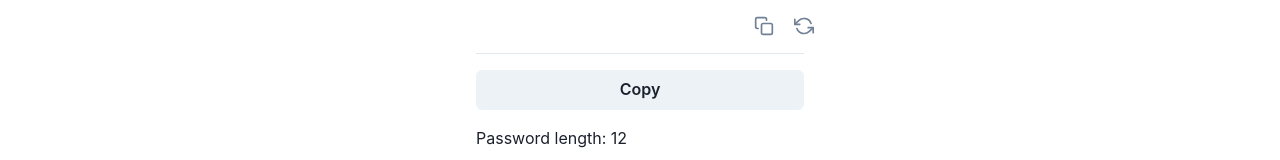
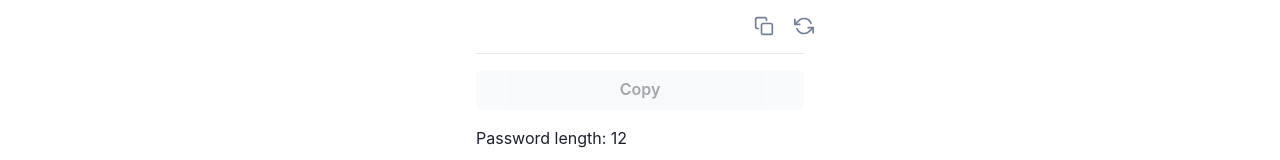
Before and after one commit to kristenprescott/password-generator, a React (Create React App) app: page / in a window 1280 px wide. Shown: the part 370-530 px from the top of the page. Built offline with nearby package versions, Linux system fonts and the light colour scheme.

Commit message:
disable copy btn is no pw generated

```diff
--- a/src/components/Display.tsx
+++ b/src/components/Display.tsx
@@ -129,7 +129,9 @@ export const Display = (): JSX.Element => {
         </InputGroup>
 
         <CopyToClipboard text={copy}>
-          <Button onClick={handleCopy}>Copy</Button>
+          <Button onClick={handleCopy} isDisabled={!password.length}>
+            Copy
+          </Button>
         </CopyToClipboard>
 
         <PasswordLengthInputs
```
